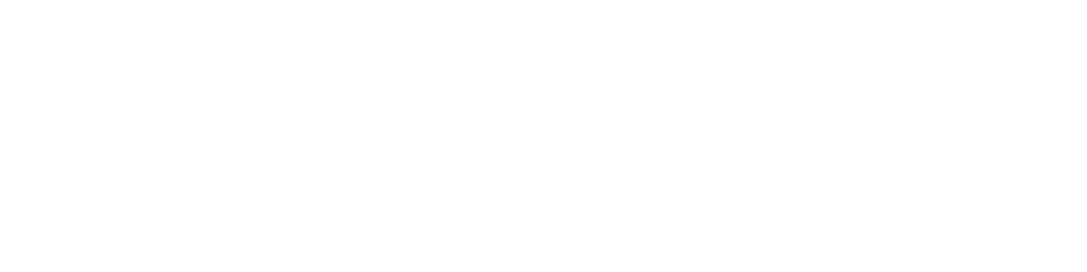
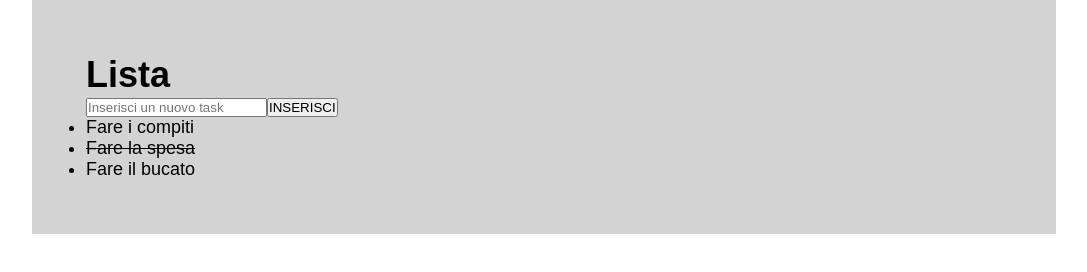
Before and after one commit to alessandrorumi/vue-todolist, a plain HTML site: page index.html in a window 1280 px wide. Shown: the whole page, without its empty margins (96-1183 px from the left). Drawn offline with nearby package versions, Linux system fonts and the light colour scheme.

Commit message:
Feature: Lista in html e line-through

```diff
--- a/css/style.css
+++ b/css/style.css
@@ -8,3 +8,14 @@
   font-family: Arial, Helvetica, sans-serif;
   font-size: 18px;
 }
+
+.container {
+  width: 80%;
+  margin: 0 auto;
+  background-color: lightgray;
+  padding: 3rem;
+}
+
+.barrato {
+  text-decoration: line-through;
+}
--- a/index.html
+++ b/index.html
@@ -11,7 +11,24 @@
 
 <body>
 
-  <div id="app"></div>
+  <div id="app">
+
+    <div class="container">
+
+      <h1>Lista</h1>
+
+      <div class="input-send">
+        <input type="text" placeholder="Inserisci un nuovo task">
+        <button>INSERISCI</button>
+      </div>
+
+      <ul>
+        <li :class="todos[i].done === true ? 'barrato' : ''" v-for="(todo, i) in todos">{{todos[i].text}}</li >
+      </ul>
+
+    </div>
+
+  </div>
 
 
   <script src="script/myScript.js"></script>
--- a/script/myScript.js
+++ b/script/myScript.js
@@ -1,3 +1,13 @@
+// MILESTONE 1
+// Stampare all’interno di una lista HTML un item per ogni todo.
+// Se la proprietà done è uguale a true, visualizzare il testo del todo sbarrato.
+
+// MILESTONE 2
+// Visualizzare a fianco ad ogni item ha una “x”: cliccando su di essa, il todo viene rimosso dalla lista.
+
+// MILESTONE 3
+// Predisporre un campo di input testuale e un pulsante “aggiungi”: cliccando sul pulsante, il testo digitato viene letto e utilizzato per creare un nuovo todo, che quindi viene aggiunto alla lista dei todo esistenti.
+
 const { createApp } = Vue;
 
 createApp({
@@ -6,6 +16,20 @@ createApp({
 
     return {
 
+      todos: [
+        {
+            text: 'Fare i compiti',
+            done: false
+        },
+        {
+            text: 'Fare la spesa',
+            done: true
+        },
+        {
+            text: 'Fare il bucato',
+            done: false
+        }
+      ]
     }
 
   },
```
